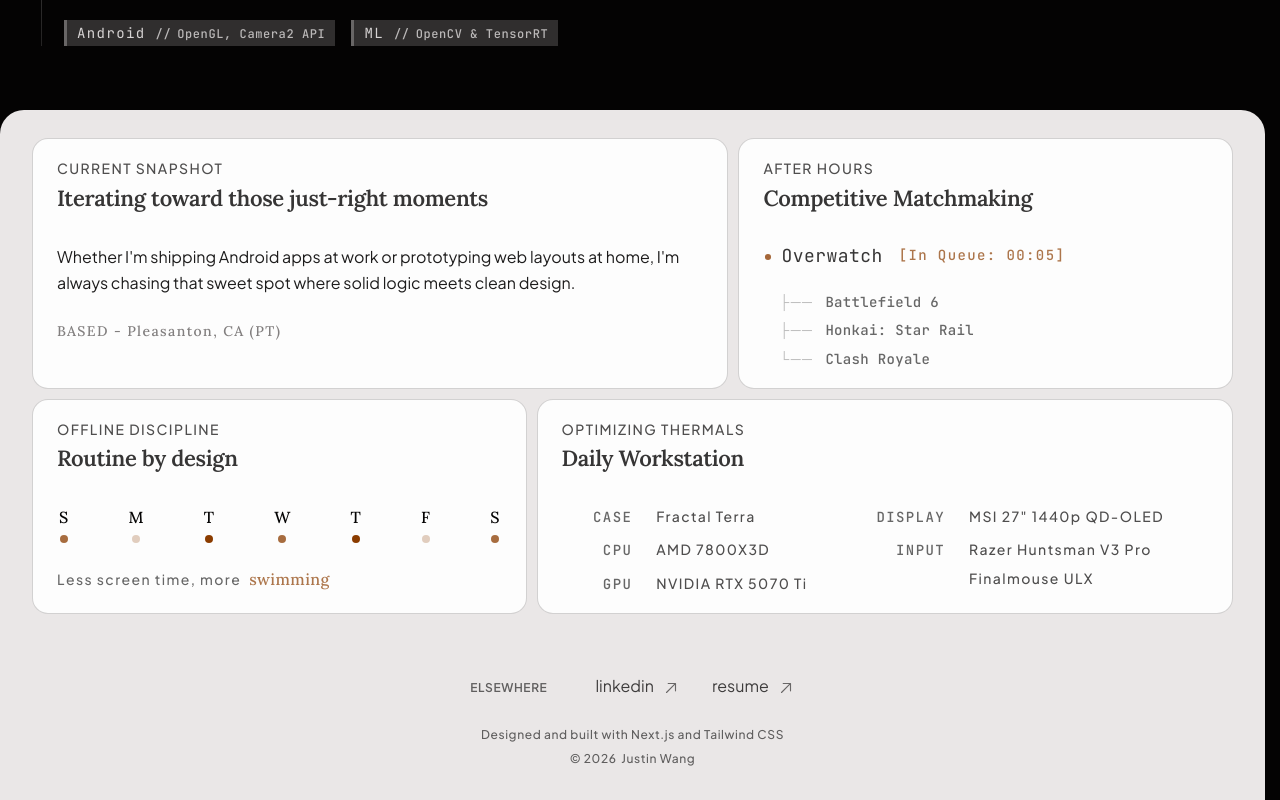
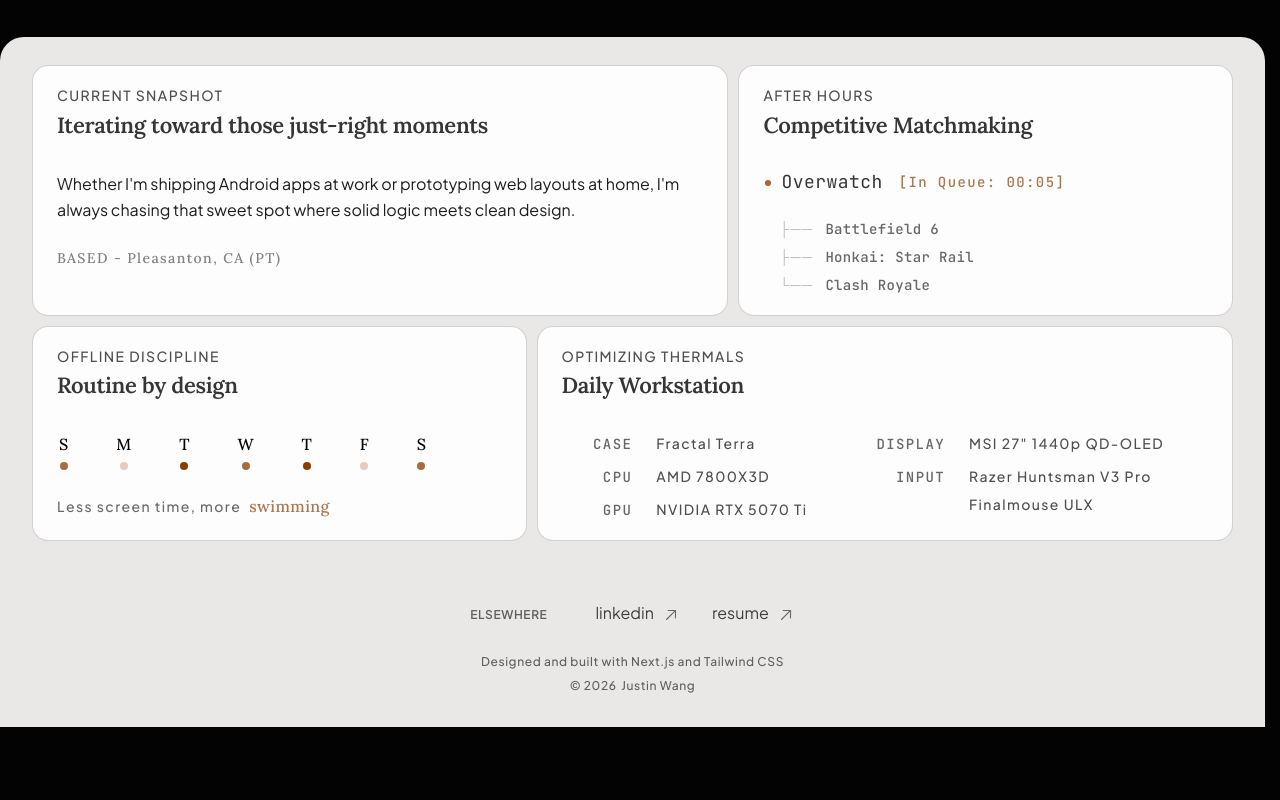
Before and after one commit to jwang9228/personal-site, a Next.js app: page / in a window 1280 px wide. Shown: the part 1815-2615 px from the top of the page. After the commit the page ends 2542 px from the top, so only its background shows below. Built offline with nearby package versions, Linux system fonts and the light colour scheme.

Commit message:
Adjust activity heatmap width for laptop views

```diff
--- a/src/app/components/about/Active.tsx
+++ b/src/app/components/about/Active.tsx
@@ -17,7 +17,8 @@ export default function Active() {
 
   return (
     <section className='flex flex-col gap-6'>
-      <ul className='flex justify-between px-0.5'>
+      <ul className='flex justify-between laptop:justify-start
+        px-0.5 laptop:gap-x-12'>
         {ACTIVE_INTENSITY_HEATMAP.map((dayIntensityMapping, i) => (
           <li
             key={i}
--- a/src/app/components/work/UIC.tsx
+++ b/src/app/components/work/UIC.tsx
@@ -10,17 +10,17 @@ const UICModels: UICModel[] = [
   {
     name: 'N96',
     label: 'Checkout',
-    sizeClass: 'w-2/5 tablet:w-1/6'
+    sizeClass: 'w-2/5 tablet:w-1/6 laptop:w-1/7'
   },
   {
     name: 'CT20P',
     label: 'Customer Payment',
-    sizeClass: 'w-2/5 tablet:w-1/5'
+    sizeClass: 'w-2/5 tablet:w-1/5 laptop:w-1/6'
   },
   {
     name: 'EF20',
     label: 'Post-Auth Adjustments',
-    sizeClass: 'w-2/5 tablet:w-1/4'
+    sizeClass: 'w-2/5 tablet:w-1/4 laptop:w-1/5'
   }
 ];
 
```
